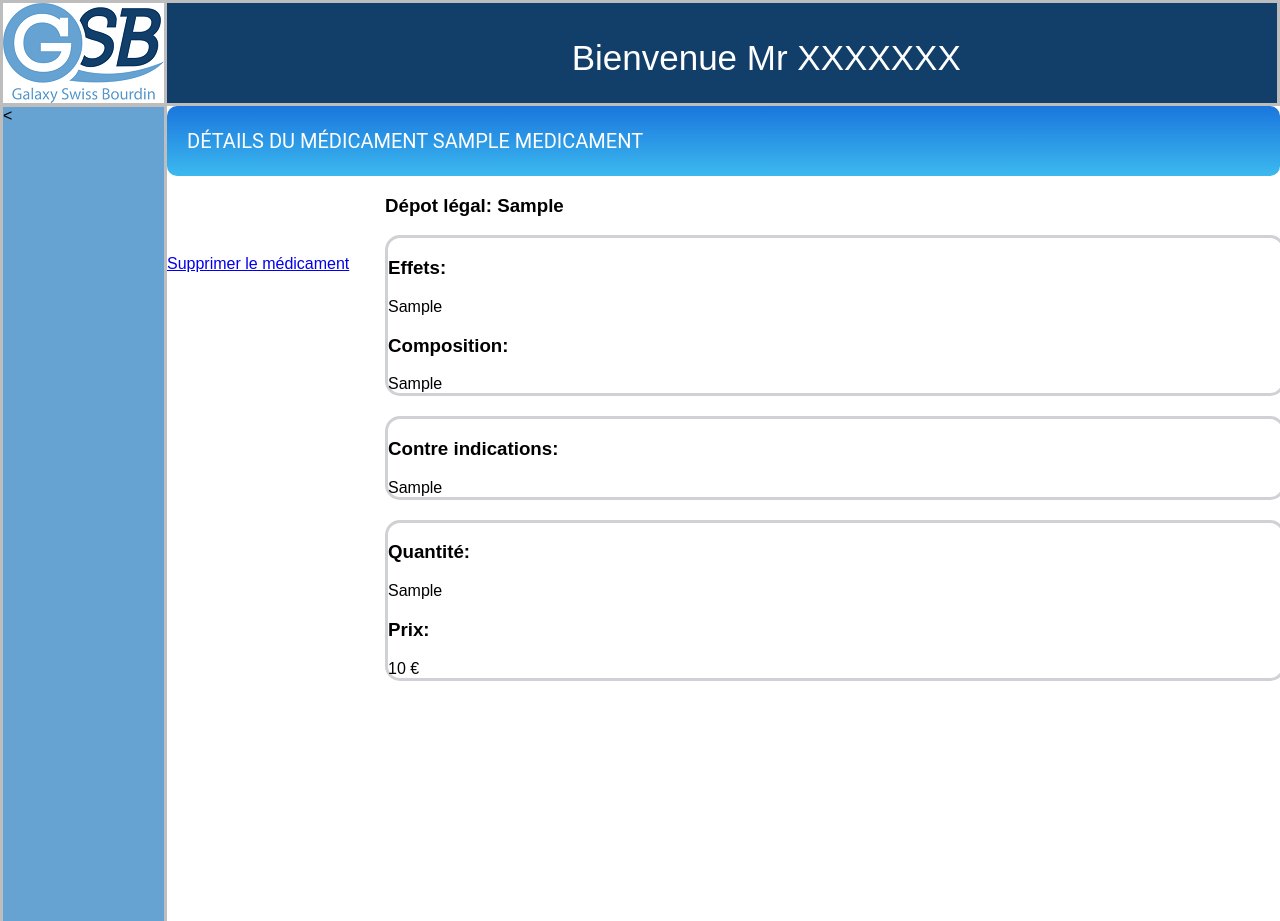
After one commit to KarlDuponchel/BDMO_GSB_SYMFONY, a Symfony app: template templates/default/detailsmedoc.html.twig in a window 1280 px wide; the page is wider, and only the part inside the window is pictured. The commit adds this page. Shown: the top 921 px of that part. Run offline with Twig, Linux system fonts and the light colour scheme; the template is opened without the code that fills it: most values are stand-ins (such as "Sample title", 1, 10 or a date in 2020); some libraries are stand-ins or nearby versions.

Commit message:
icham_push1
détailsmedoc

```diff
--- a/config/routes.yaml
+++ b/config/routes.yaml
@@ -1,3 +1,9 @@
 index:
     path: /
     controller: App\Controller\DefaultController::index
+detailsmedoc:
+    path: /detailsmedoc/{depotlegal}
+    controller: App\Controller\DefaultController::detailsmedoc
+suppmedoc:
+    path: /suppmedoc/{depotlegal}
+    controller: App\Controller\DefaultController::suppmedoc
--- a/templates/base.html.twig
+++ b/templates/base.html.twig
@@ -17,7 +17,7 @@
       </style>
         <div class="GrandBandeauHaut">
           <div class="BandeauImg">
-            <img src="C:\wamp64\www\BDMO_GSB_SYMFONY\public\img\gsb.png" alt="logo">
+            <img src="img/gsb.png">
           </div>
           <div class="TitreBandeauHaut">
             <p class="LblBienvenue"> Bienvenue Mr XXXXXXX
@@ -26,7 +26,7 @@
         </div>
         <div class="Conteneur">
             <div class="Gauche">
-
+                <
             </div>
             <div class="Droite">
               {% block body %}
--- a/templates/css/index.css
+++ b/templates/css/index.css
@@ -57,3 +57,31 @@
     margin-top: 5px;
     margin-left: 15px;
 }
+/** CSS page détails médicament **/
+.blocdetails{
+    cursor: pointer;
+    position: relative;
+    padding: 0 0 0 20px;
+    font: 400 20px/24px Roboto;
+    text-transform: uppercase;
+    color: #FFFFFF;
+    box-sizing: border-box;
+    display: flex;
+    align-items: center;
+    height: 70px;
+    background: transparent linear-gradient(180deg , #1A76DD 0%, #3CB9EF 100%) 0% 0% no-repeat padding-box;
+    border-radius: 10px;
+}
+.border{
+  border: 3px solid #D0D1D4;
+    border-radius: 15px;
+    margin-bottom: 20px;
+}
+
+}
+.titredetailsmedoc{
+
+}
+.textedetailsmedoc
+
+}
--- /dev/null
+++ b/templates/default/detailsmedoc.html.twig
@@ -0,0 +1,40 @@
+{% extends 'base.html.twig' %}
+
+{% block title %}Détails du médicament{% endblock %}
+
+{% block body %}
+  <style>
+    {% include 'css/index.css' %}
+  </style>
+
+  <div class="blocdetails"> Détails du médicament
+  {{ medicaments.medNomcommercial }}</div>
+
+
+
+
+  <div class="Medicament">
+    <h3>Dépot légal: {{ medicaments.medDepotlegal }} </h3>
+        <div class="border">
+        <h3> Effets: </h3>
+            {{ medicaments.medEffets }}
+        <h3> Composition: </h3>
+            {{ medicaments.medComposition }}
+        </div>
+
+        <div class="border">
+        <h3> Contre indications: </h3>
+            {{ medicaments.medContreindic }}
+        </div>
+
+        <div class="border">
+        <h3> Quantité: </h3>
+            {{ medicaments.medQuantite }}
+        <h3> Prix: </h3>
+            {{ medicaments.medPrix }} €
+        </div>
+  </div>
+  <a href ="{{ path("suppmedoc", {depotlegal: medicaments.medDepotlegal}) }}" class="btn btn default">
+Supprimer le médicament
+</a>
+{% endblock %}
--- a/templates/default/index.html.twig
+++ b/templates/default/index.html.twig
@@ -1,4 +1,5 @@
 {% extends 'base.html.twig' %}
+
 
 {% block title %}Liste des médicaments{% endblock %}
 
@@ -9,11 +10,14 @@
   <div class="TitreContenu">
     <p class="Titre">Liste des médicaments</p>
   </div>
+
     {% for medicament in medicaments %}
     <br>
     <br>
     <div class="Medicament">
+      <a href= "{{ path("detailsmedoc", {depotlegal: medicament.medDepotlegal}) }}" style="text-decoration:none;">
         <button class="BtnMedoc">
+
             <div class="MedicamentGauche"><br>
             {{ medicament.medNomcommercial }}
             </div>
@@ -21,7 +25,7 @@
                 <br/>
                 <!--<u><b>Dépot légal</b></u> :--> {{ medicament.medDepotlegal }} / <!--<u><b>Composition</b></u> : -->{{ medicament.medComposition }} /<!-- <u><b>Quantité</b></u> :--> {{ medicament.medQuantite }}
             </div>
-        </button>
+        </button></a>
     </div>
 
     {% endfor %}
```
Also changed, not shown: src/Controller/DefaultController.php (+29 -1 lines), src/Entity/Medicament.php (+23 -0 lines), src/Entity/Outils.php (added, +47 -0 lines), templates/default/suppmedoc.html.twig (added, +11 -0 lines).
